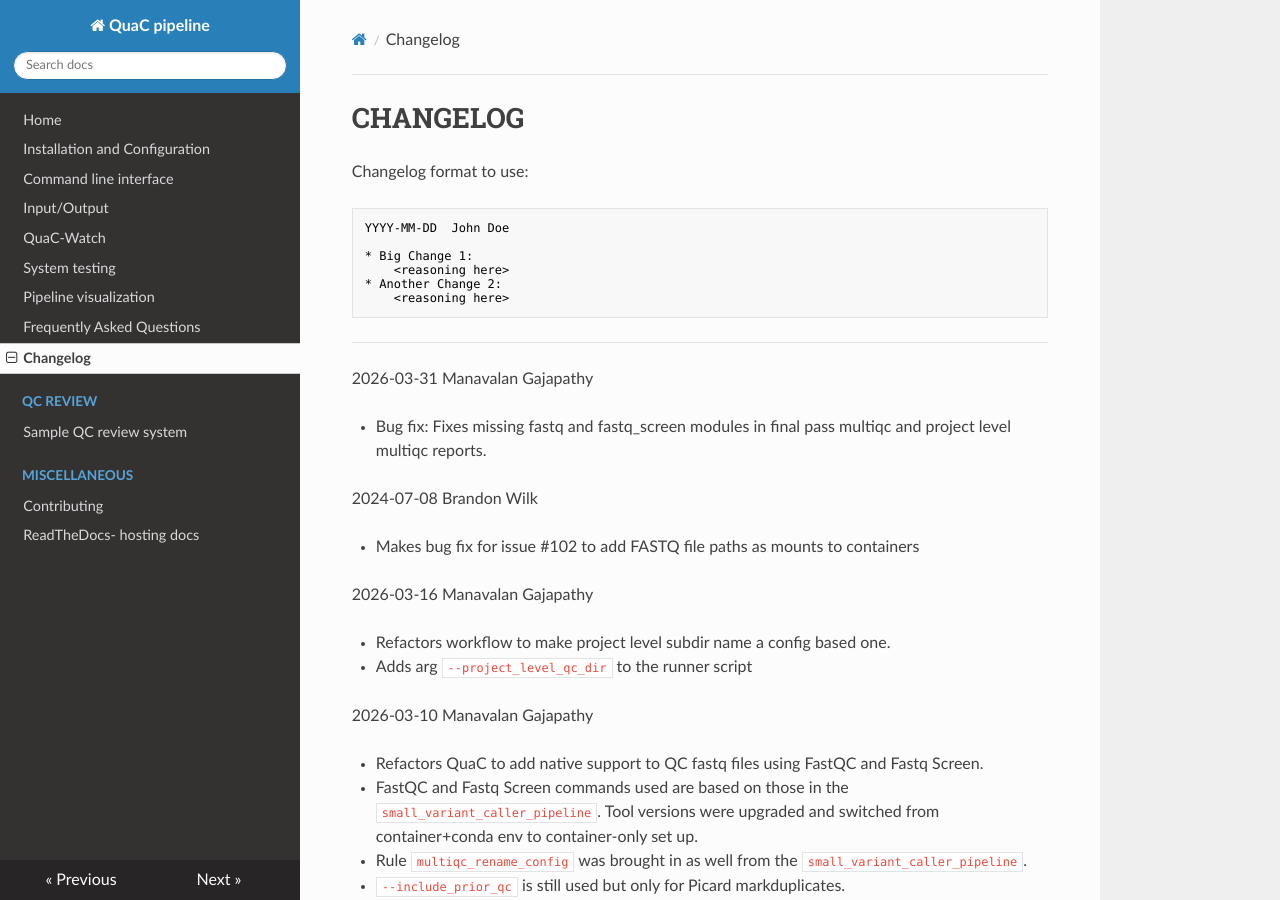
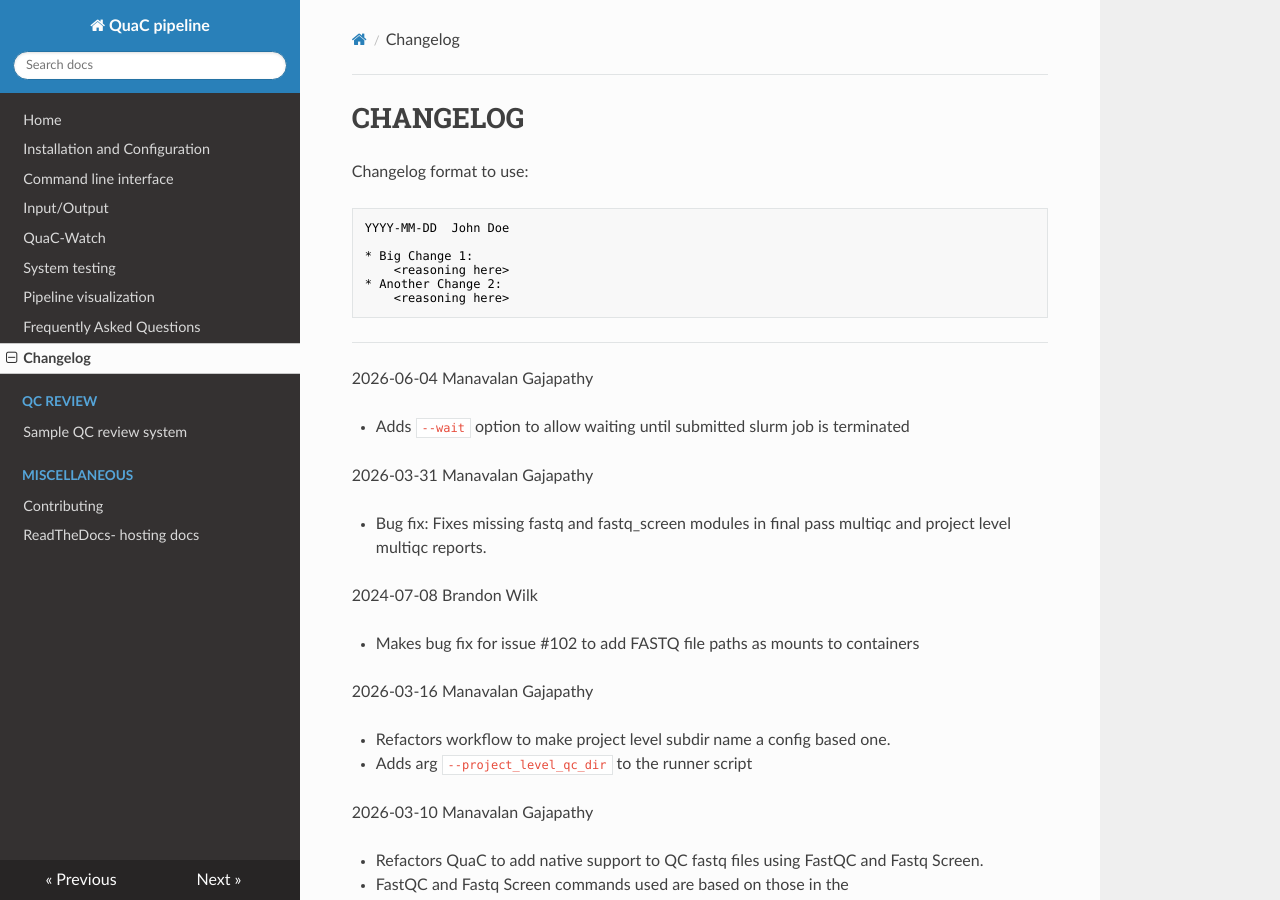
Before and after one commit to uab-cgds-worthey/quac, an MkDocs documentation site: the page built from docs/Changelog.md, in a window 1280 px wide and 900 px high. Built offline with MkDocs 1.6.1, drawn with Linux system fonts in a browser that asks for light colours; nearby versions of some CDN libraries.

Commit message:
updates changelog

````diff
--- a/docs/Changelog.md
+++ b/docs/Changelog.md
@@ -12,6 +12,10 @@ YYYY-MM-DD  John Doe
 ```
 
 ---
+
+2026-06-04 Manavalan Gajapathy
+
+* Adds `--wait` option to allow waiting until submitted slurm job is terminated
 
 2026-03-31  Manavalan Gajapathy
 
````
